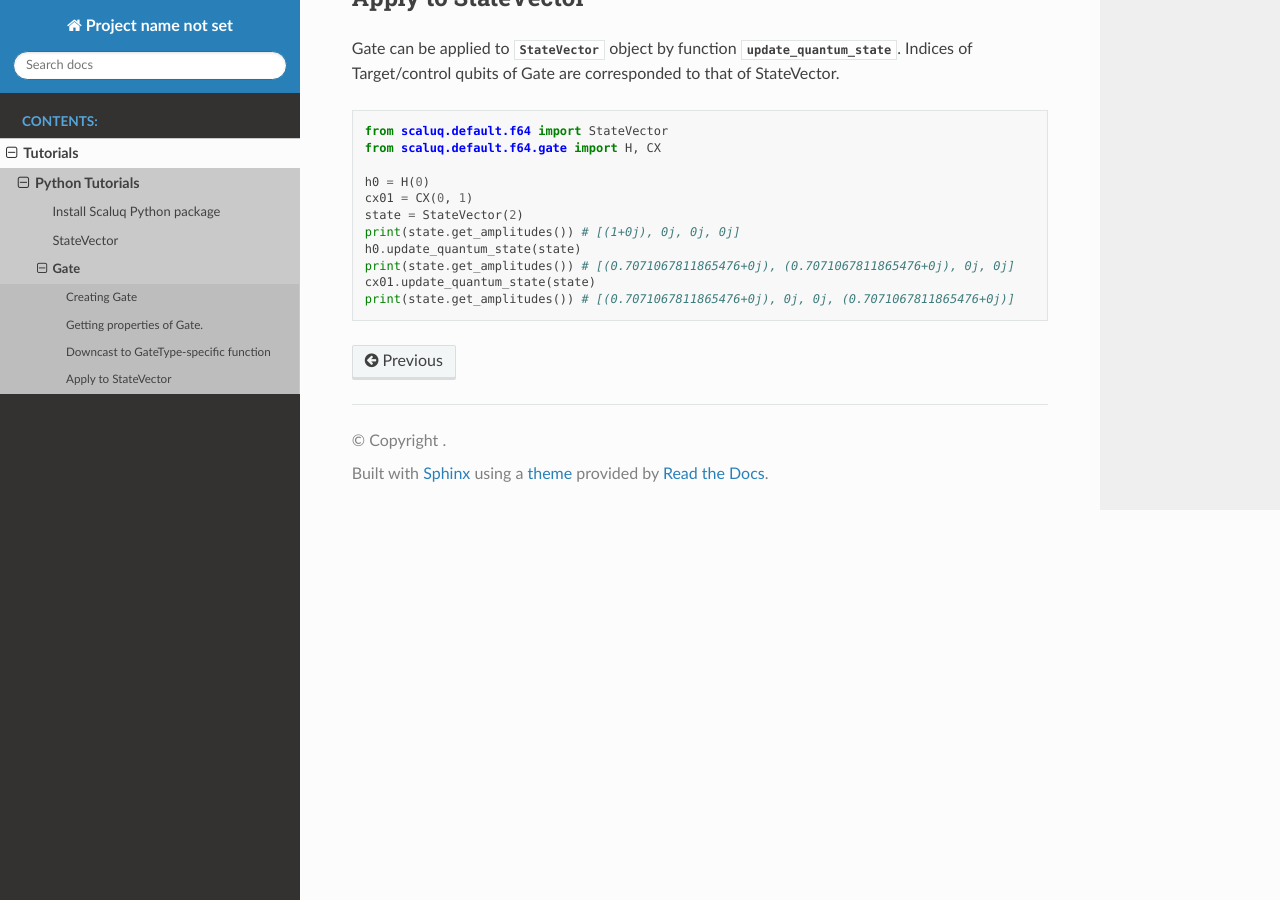
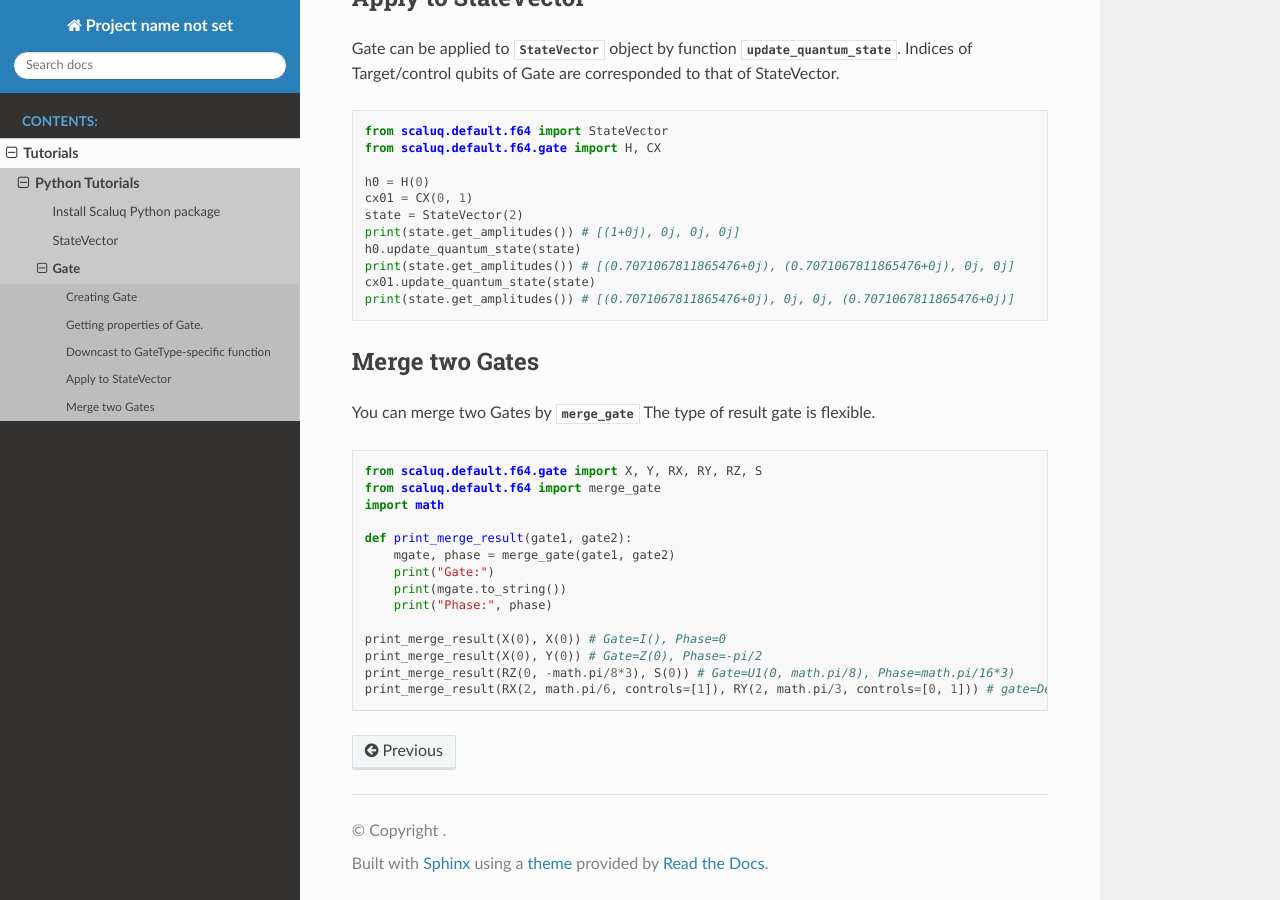
Before and after one commit to qulacs/scaluq, a Sphinx documentation site: the page built from doc/source/tutorials/python/gate.md, in a window 1280 px wide and 900 px high, scrolled down 2624 px. Built offline with Sphinx 7.4.7 and the Read the Docs theme 3.1.0, drawn with Linux system fonts in a browser that asks for light colours.

Commit message:
add about merge_gate

````diff
--- a/doc/source/tutorials/python/gate.md
+++ b/doc/source/tutorials/python/gate.md
@@ -136,3 +136,24 @@ print(state.get_amplitudes()) # [(0.7071067811865476+0j), (0.7071067811865476+0j
 cx01.update_quantum_state(state)
 print(state.get_amplitudes()) # [(0.7071067811865476+0j), 0j, 0j, (0.7071067811865476+0j)]
 ```
+
+## Merge two Gates
+You can merge two Gates by {func}`merge_gate <scaluq.default.f64.gate.merge_gate>`
+The type of result gate is flexible.
+
+```py
+from scaluq.default.f64.gate import X, Y, RX, RY, RZ, S
+from scaluq.default.f64 import merge_gate
+import math
+
+def print_merge_result(gate1, gate2):
+    mgate, phase = merge_gate(gate1, gate2)
+    print("Gate:")
+    print(mgate.to_string())
+    print("Phase:", phase)
+
+print_merge_result(X(0), X(0)) # Gate=I(), Phase=0
+print_merge_result(X(0), Y(0)) # Gate=Z(0), Phase=-pi/2
+print_merge_result(RZ(0, -math.pi/8*3), S(0)) # Gate=U1(0, math.pi/8), Phase=math.pi/16*3)
+print_merge_result(RX(2, math.pi/6, controls=[1]), RY(2, math.pi/3, controls=[0, 1])) # gate=DenseMatrix([0,2], [...], controls=[1], Phase=0)
+```
````
Also changed, not shown: 1 other file.
